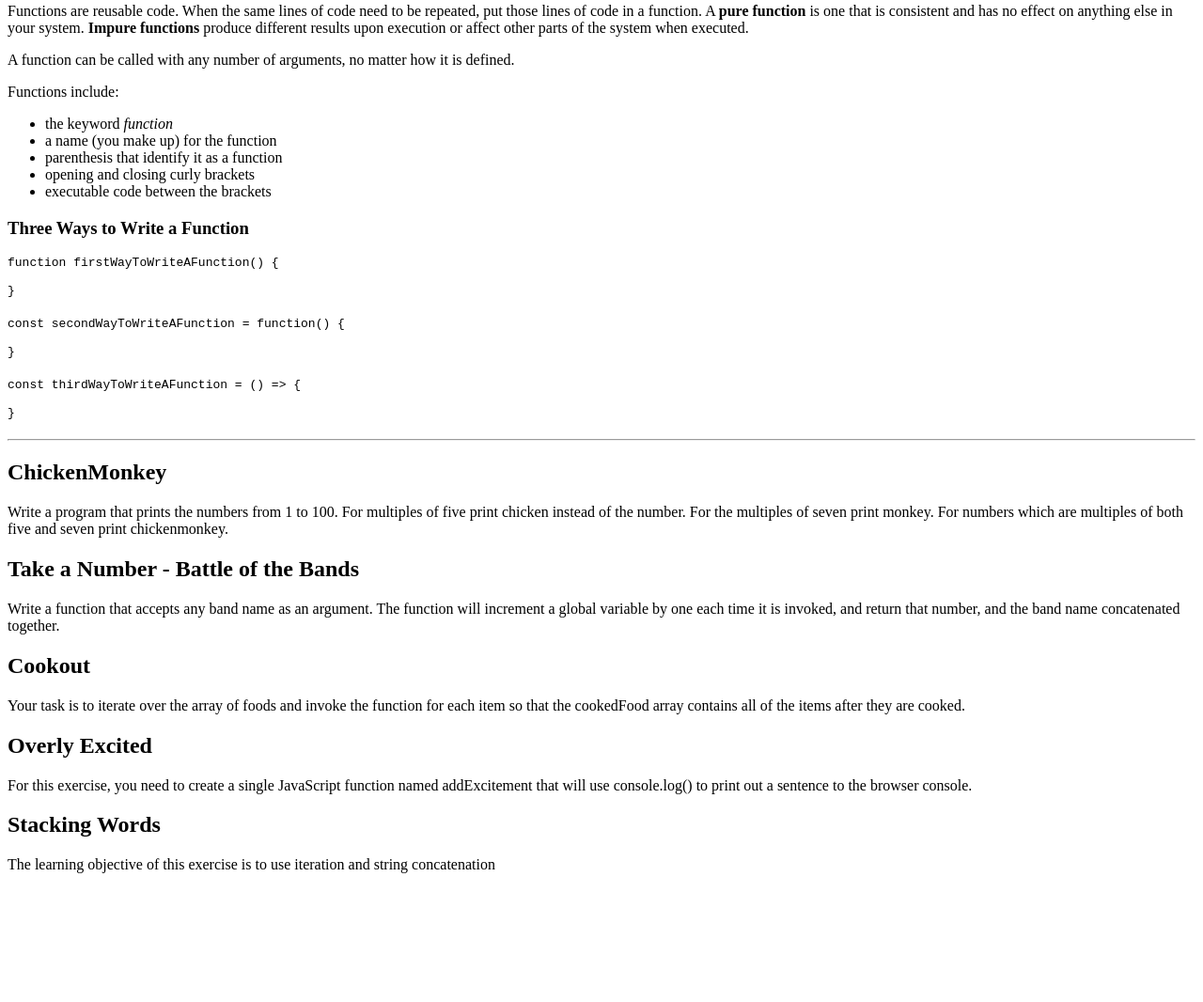
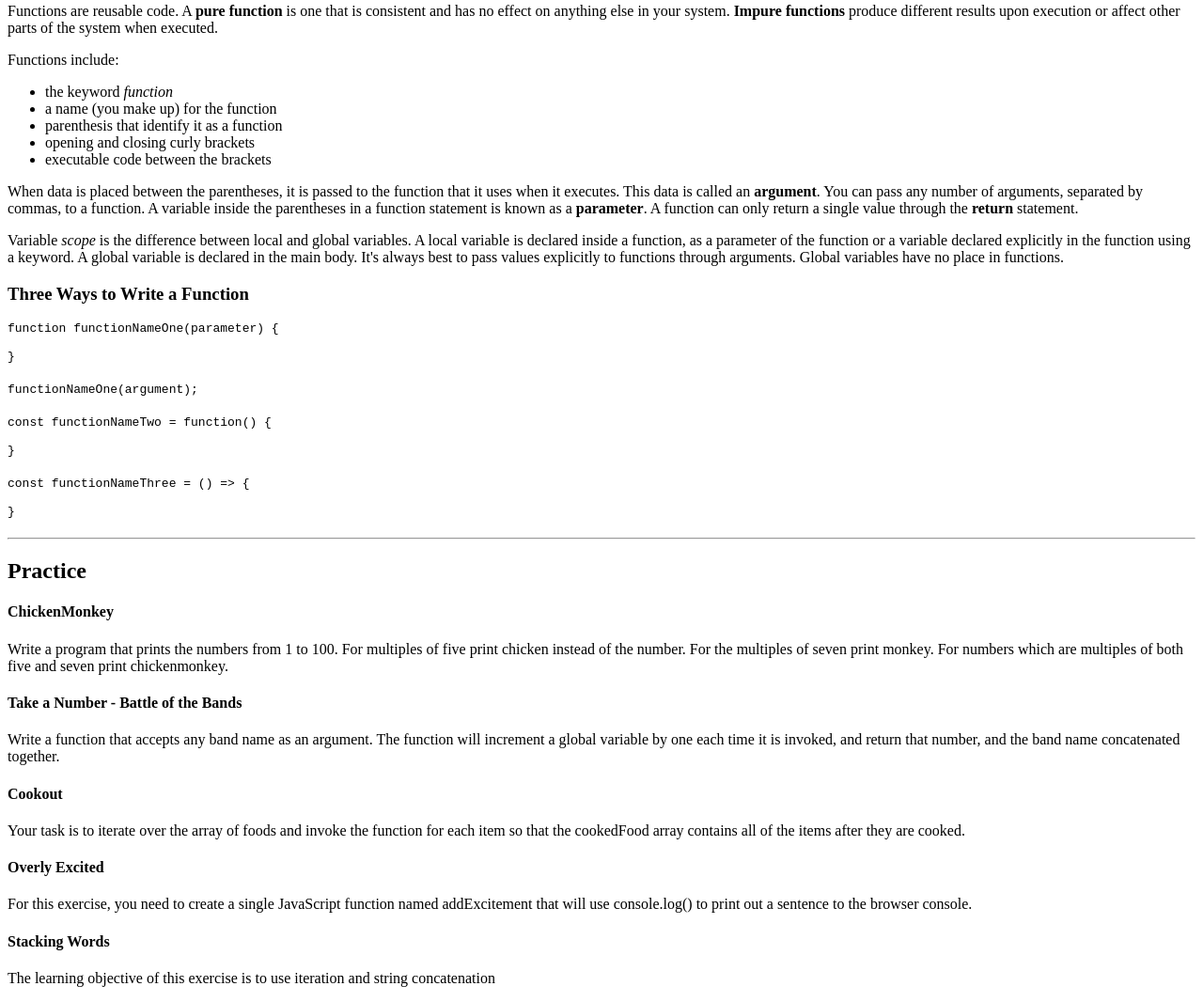
Before and after one commit to lindseyemaddox/nss-functions, a plain HTML site: page index.html in a window 1280 px wide. Shown: the part 111-1177 px from the top of the page at 94% size. Before the commit the page ends 1056 px from the top, so only its background shows below. Drawn offline with Linux system fonts and the light colour scheme.

Commit message:
battle of the bands sorted

```diff
--- a/index.html
+++ b/index.html
@@ -13,9 +13,7 @@
 
   <a href="https://github.com/nashville-software-school/client-side-mastery/blob/master/book-2-the-neophyte/chapters/JS_FUNCTION_BASICS.md" alt="nss repo">NSS repo reference</a>
 
-  <p>Functions are reusable code. When the same lines of code need to be repeated, put those lines of code in a function. A <strong>pure function</strong> is one that is consistent and has no effect on anything else in your system. <strong>Impure functions</strong> produce different results upon execution or affect other parts of the system when executed.</p>
-
-  <p>A function can be called with any number of arguments, no matter how it is defined.</p>
+  <p>Functions are reusable code. A <strong>pure function</strong> is one that is consistent and has no effect on anything else in your system. <strong>Impure functions</strong> produce different results upon execution or affect other parts of the system when executed.</p>
 
   <p>Functions include:</p>
   <ul>
@@ -26,39 +24,47 @@
     <li>executable code between the brackets</li>
   </ul>
 
+  <p>When data is placed between the parentheses, it is passed to the function that it uses when it executes. This data is called an <strong>argument</strong>. You can pass any number of arguments, separated by commas, to a function. A variable inside the parentheses in a function statement is known as a <strong>parameter</strong>. A function can only return a single value through the <strong>return</strong> statement.</p>
+
+  <p>Variable <em>scope</em> is the difference between local and global variables. A local variable is declared inside a function, as a parameter of the function or a variable declared explicitly in the function using a keyword. A global variable is declared in the main body. It's always best to pass values explicitly to functions through arguments. Global variables have no place in functions. </p>
+
   <h3>Three Ways to Write a Function</h3>
 
-  <code>function firstWayToWriteAFunction() {<br/>
+  <code>function functionNameOne(parameter) {<br/>
     <br/>
   }</code>
 
-  <code>const secondWayToWriteAFunction = function() {<br/>
+  <code>functionNameOne(argument);</code>
+
+  <code>const functionNameTwo = function() {<br/>
     <br/>
   }</code>
 
-  <code>const thirdWayToWriteAFunction = () => {<br/>
+  <code>const functionNameThree = () => {<br/>
     <br/>
   }</code>
 
   <hr />
 
-  <h2>ChickenMonkey</h2>
+  <h2>Practice</h2>
+
+  <h4>ChickenMonkey</h4>
 
   <p>Write a program that prints the numbers from 1 to 100. For multiples of five print chicken instead of the number. For the multiples of seven print monkey. For numbers which are multiples of both five and seven print chickenmonkey.</p>
 
-  <h2>Take a Number - Battle of the Bands</h2>
+  <h4>Take a Number - Battle of the Bands</h4>
 
   <p>Write a function that accepts any band name as an argument. The function will increment a global variable by one each time it is invoked, and return that number, and the band name concatenated together.</p>
 
-  <h2>Cookout</h2>
+  <h4>Cookout</h4>
 
   <p>Your task is to iterate over the array of foods and invoke the function for each item so that the cookedFood array contains all of the items after they are cooked.</p>
 
-  <h2>Overly Excited</h2>
+  <h4>Overly Excited</h4>
 
   <p>For this exercise, you need to create a single JavaScript function named addExcitement that will use console.log() to print out a sentence to the browser console.</p>
 
-  <h2>Stacking Words</h2>
+  <h4>Stacking Words</h4>
 
   <p>The learning objective of this exercise is to use iteration and string concatenation</p>
 
--- a/scripts/functions.js
+++ b/scripts/functions.js
@@ -3,7 +3,6 @@ console.log("hello there functions");
 
 //////////////////// CHICKENMONKEY ////////////////////
 
-// is this necessary?
 let currentNumber;
 
 for (let currentNumber = 1; currentNumber <= 100; currentNumber++ ) {
@@ -29,22 +28,16 @@ for (let currentNumber = 1; currentNumber <= 100; currentNumber++ ) {
 
 //////////////////// BATTLE OF THE BANDS ////////////////////
 
-// Write a function that accepts any band name as an argument.
-// The function will increment a global variable by one each time it is invoked,
-// and return that number and the band name concatenated together.
+let bandNumber = 0;
 
-let bandNumber = 1;
-
-const takeNumber = function assignNumber (...restArgs) {
-  // for (let bandNumber = 1; bandNumber >= 1; bandNumber++) => i
-  // forEach bandNumber (restArgs.length);22222222222
+const takeNumber = (bandName) => {
+  bandNumber += 1;
+  console.log(`${bandNumber}. ${bandName}`);
 }
 
-const scum = takeNumber("Galactic Scum")
-console.log(scum)  // This should print "1. Galactic Scum" in the console
-
-const under = takeNumber("Underdogs")
-console.log(under)  // This should print "2. Underdogs" in the console
+takeNumber("Band One");
+takeNumber("Band Two");
+takeNumber("Band Three");
 
 
 //////////////////// COOKOUT ////////////////////
@@ -75,7 +68,7 @@ const steak = {
 	cooked: false,
 }
 
-// An array that is grouping the objects together.
+// array that is grouping the objects together
 const foods = [hamburger, zucchini, chickenBreast, corn, steak];
 
 // An empty array that will store the objects after the `grill()` function cooks the food.
@@ -89,7 +82,8 @@ function grill (currentObject) {
   cookedFood.push(currentObject);
 };
 
-// iterate over the array of foods and invoke the function for each item
+// iterate over the array of foods and
+// invoke the function for each item
 // so that the cookedFood array contains all of the items after they are cooked.
 
 // for (let i = 0; i <= foods.length; i++) {
```
